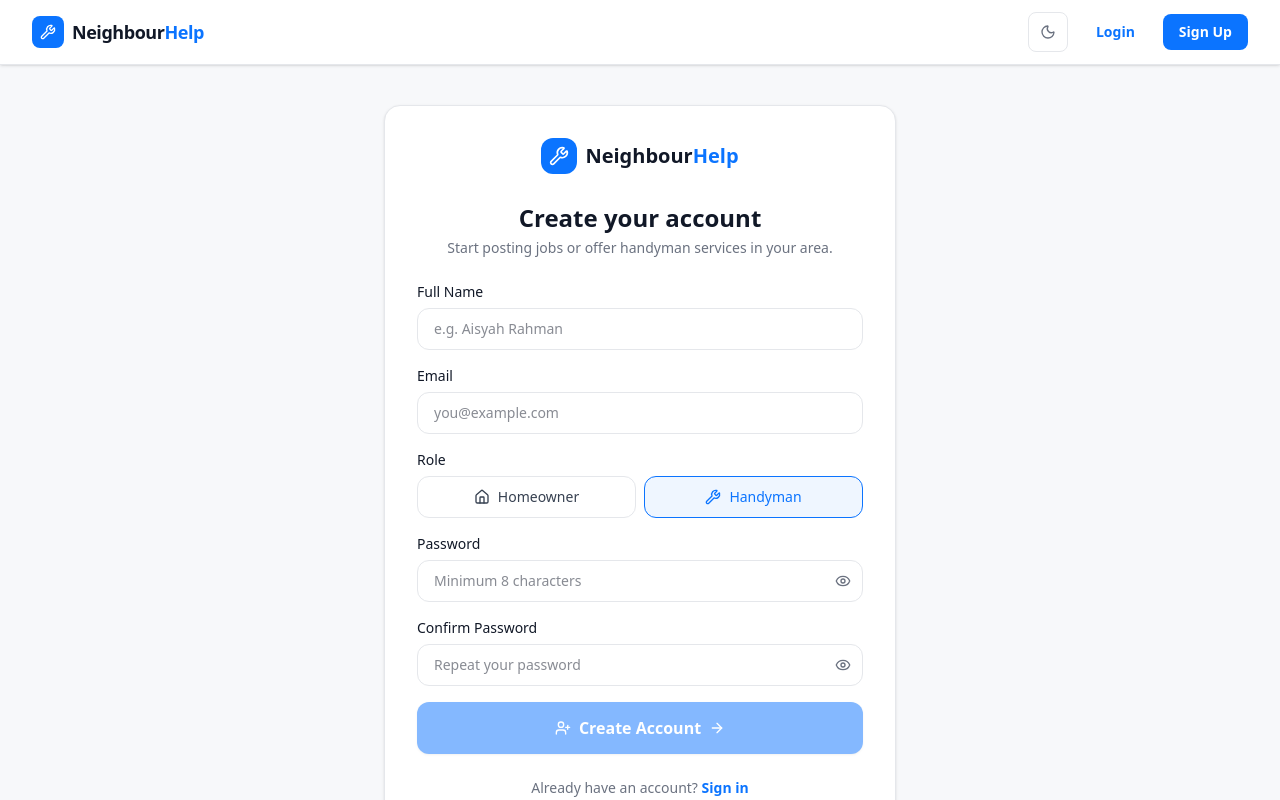
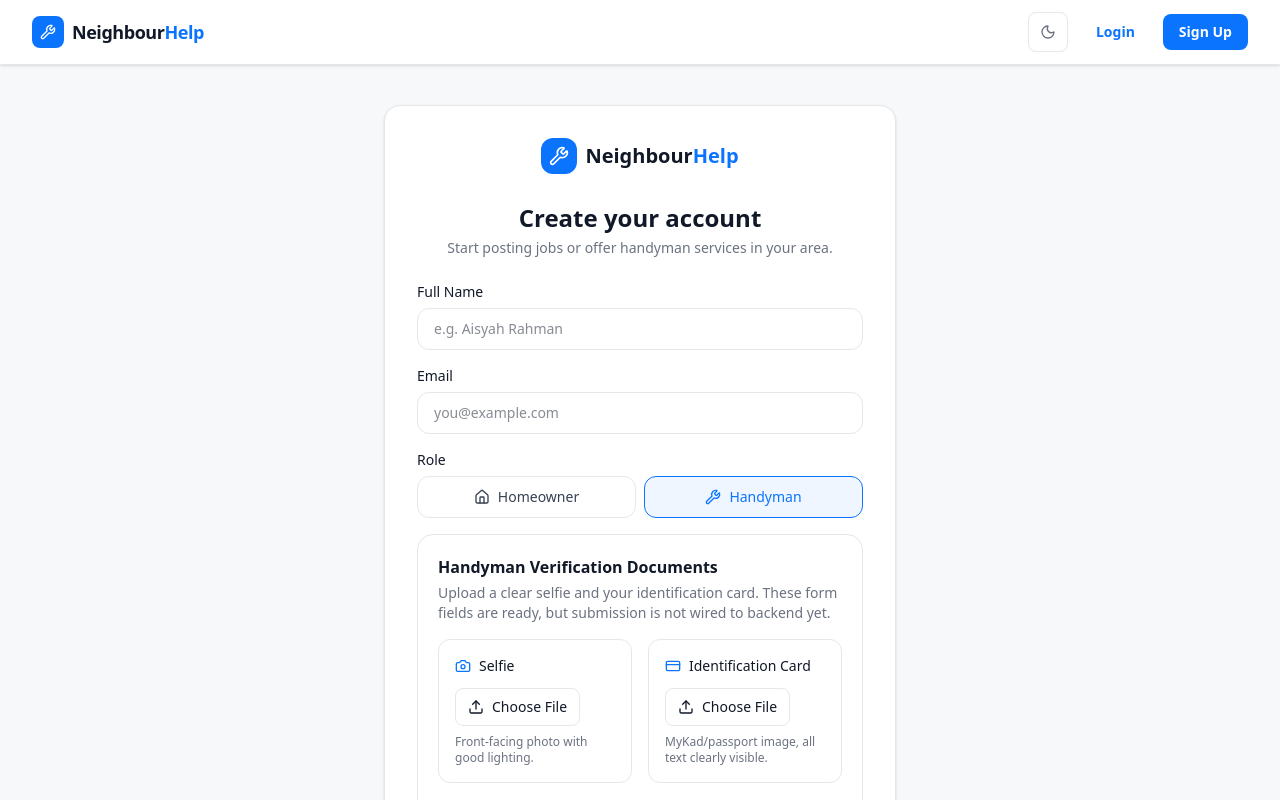
Before and after one commit to AaronHo-0716/DDAC, a Next.js app in the folder neighbour-help/: page /register in a window 1280 px wide. Both pictures are taken after a click on the button "Handyman". Shown: the top 800 px of the page. Built offline with nearby package versions, Linux system fonts and the light colour scheme.

Commit message:
fix npm run build and add verification form for handyman
form does not work

```diff
--- /dev/null
+++ b/neighbour-help/app/components/ui/HandymanVerificationForms.tsx
@@ -0,0 +1,193 @@
+"use client";
+
+import { useEffect, useRef, useState } from "react";
+import { Camera, CreditCard, Upload, X } from "lucide-react";
+import PrimaryButton from "./PrimaryButton";
+
+interface HandymanVerificationFormsProps {
+  mode: "signup" | "reverify";
+  onFilesChange?: (hasRequiredFiles: boolean) => void;
+}
+
+const MAX_FILE_SIZE_MB = 10;
+const MAX_FILE_SIZE_BYTES = MAX_FILE_SIZE_MB * 1024 * 1024;
+const ACCEPTED_TYPES = ["image/jpeg", "image/png", "image/webp", "image/heic", "image/heif"];
+
+function validateImage(file: File): string | null {
+  if (file.size > MAX_FILE_SIZE_BYTES) {
+    return `File too large. Max size is ${MAX_FILE_SIZE_MB}MB.`;
+  }
+
+  if (!file.type || !ACCEPTED_TYPES.includes(file.type.toLowerCase())) {
+    return "Unsupported format. Please upload JPG, PNG, WEBP, or HEIC images.";
+  }
+
+  return null;
+}
+
+function FileField({
+  label,
+  hint,
+  file,
+  onSelect,
+  onClear,
+  inputRef,
+  icon,
+}: {
+  label: string;
+  hint: string;
+  file: File | null;
+  onSelect: (file: File | null) => void;
+  onClear: () => void;
+  inputRef: React.RefObject<HTMLInputElement | null>;
+  icon: React.ReactNode;
+}) {
+  return (
+    <div className="rounded-xl border border-[#E5E7EB] p-4">
+      <div className="mb-3 flex items-center gap-2 text-sm font-medium text-[#111827]">
+        {icon}
+        {label}
+      </div>
+
+      <input
+        ref={inputRef}
+        type="file"
+        accept="image/jpeg,image/png,image/webp,image/heic,image/heif"
+        className="hidden"
+        onChange={(e) => onSelect(e.target.files?.[0] ?? null)}
+      />
+
+      <button
+        type="button"
+        onClick={() => inputRef.current?.click()}
+        className="inline-flex items-center gap-2 rounded-lg border border-[#E5E7EB] px-3 py-2 text-sm text-[#111827] hover:bg-[#F7F8FA]"
+      >
+        <Upload className="w-4 h-4" /> Choose File
+      </button>
+
+      {file && (
+        <div className="mt-3 flex items-center justify-between rounded-lg border border-[#E5E7EB] bg-[#F9FAFB] px-3 py-2">
+          <div className="min-w-0">
+            <p className="truncate text-sm text-[#111827]">{file.name}</p>
+            <p className="text-xs text-[#6B7280]">{(file.size / (1024 * 1024)).toFixed(2)} MB</p>
+          </div>
+          <button
+            type="button"
+            onClick={onClear}
+            className="ml-3 flex h-7 w-7 items-center justify-center rounded-md text-[#6B7280] hover:bg-[#F3F4F6]"
+            aria-label="Remove selected file"
+          >
+            <X className="w-4 h-4" />
+          </button>
+        </div>
+      )}
+
+      <p className="mt-2 text-xs text-[#6B7280]">{hint}</p>
+    </div>
+  );
+}
+
+export default function HandymanVerificationForms({ mode, onFilesChange }: HandymanVerificationFormsProps) {
+  const [selfieFile, setSelfieFile] = useState<File | null>(null);
+  const [idCardFile, setIdCardFile] = useState<File | null>(null);
+  const [error, setError] = useState<string | null>(null);
+  const [message, setMessage] = useState<string | null>(null);
+
+  const selfieInputRef = useRef<HTMLInputElement | null>(null);
+  const idCardInputRef = useRef<HTMLInputElement | null>(null);
+
+  useEffect(() => {
+    onFilesChange?.(!!selfieFile && !!idCardFile);
+  }, [selfieFile, idCardFile, onFilesChange]);
+
+  const handlePick = (
+    file: File | null,
+    assign: (file: File | null) => void,
+    inputRef: React.RefObject<HTMLInputElement | null>
+  ) => {
+    setMessage(null);
+
+    if (!file) {
+      assign(null);
+      return;
+    }
+
+    const validationError = validateImage(file);
+    if (validationError) {
+      setError(validationError);
+      assign(null);
+      if (inputRef.current) {
+        inputRef.current.value = "";
+      }
+      return;
+    }
+
+    setError(null);
+    assign(file);
+  };
+
+  const clearFile = (
+    assign: (file: File | null) => void,
+    inputRef: React.RefObject<HTMLInputElement | null>
+  ) => {
+    assign(null);
+    setError(null);
+    if (inputRef.current) {
+      inputRef.current.value = "";
+    }
+  };
+
+  return (
+    <div className="rounded-2xl border border-[#E5E7EB] bg-white p-5 space-y-4">
+      <div>
+        <h3 className="text-base font-semibold text-[#111827]">
+          {mode === "reverify" ? "Reverification Documents" : "Handyman Verification Documents"}
+        </h3>
+        <p className="mt-1 text-sm text-[#6B7280]">
+          Upload a clear selfie and your identification card. These form fields are ready, but submission is not wired to backend yet.
+        </p>
+      </div>
+
+      {error && (
+        <div className="rounded-xl border border-red-200 bg-red-50 px-4 py-3 text-sm text-red-700">{error}</div>
+      )}
+
+      {message && (
+        <div className="rounded-xl border border-blue-200 bg-blue-50 px-4 py-3 text-sm text-blue-700">{message}</div>
+      )}
+
+      <div className="grid grid-cols-1 gap-4 md:grid-cols-2">
+        <FileField
+          label="Selfie"
+          hint="Front-facing photo with good lighting."
+          file={selfieFile}
+          onSelect={(file) => handlePick(file, setSelfieFile, selfieInputRef)}
+          onClear={() => clearFile(setSelfieFile, selfieInputRef)}
+          inputRef={selfieInputRef}
+          icon={<Camera className="w-4 h-4 text-[#0B74FF]" />}
+        />
+
+        <FileField
+          label="Identification Card"
+          hint="MyKad/passport image, all text clearly visible."
+          file={idCardFile}
+          onSelect={(file) => handlePick(file, setIdCardFile, idCardInputRef)}
+          onClear={() => clearFile(setIdCardFile, idCardInputRef)}
+          inputRef={idCardInputRef}
+          icon={<CreditCard className="w-4 h-4 text-[#0B74FF]" />}
+        />
+      </div>
+
+      <div className="pt-1">
+        <PrimaryButton
+          type="button"
+          variant="secondary"
+          disabled={!selfieFile || !idCardFile}
+          onClick={() => setMessage("Verification submission will be enabled once backend endpoint is ready.")}
+        >
+          {mode === "reverify" ? "Submit Reverification" : "Submit Verification Documents"}
+        </PrimaryButton>
+      </div>
+    </div>
+  );
+}
--- a/neighbour-help/app/handyman/page.tsx
+++ b/neighbour-help/app/handyman/page.tsx
@@ -11,6 +11,7 @@ import {
 } from "lucide-react";
 import PrimaryButton from "../components/ui/PrimaryButton";
 import StatusBadge from "../components/ui/StatusBadge";
+import HandymanVerificationForms from "../components/ui/HandymanVerificationForms";
 import type { Job, JobCategory } from "../types";
 import { useRequireRole } from "../lib/hooks/useRequireRole";
 import { jobsService } from "../lib/api/jobs";
@@ -114,6 +115,7 @@ export default function HandymanPage() {
   const [categoryFilter, setCategoryFilter] = useState<JobCategory | "">("");
   const [emergencyOnly, setEmergencyOnly] = useState(false);
   const [showFilters, setShowFilters] = useState(false);
+  const [showReverifyForms, setShowReverifyForms] = useState(false);
   const verificationStatus = user?.verification ?? "pending";
   const isApproved = verificationStatus === "approved";
 
@@ -199,10 +201,22 @@ export default function HandymanPage() {
                     : "Account verification pending"}
                 </p>
                 {verificationStatus === "rejected" ? (
-                  <p className="mt-1 text-sm">
-                    Your handyman verification was rejected. You can browse jobs,
-                    but bid submission is disabled. Please contact support or an admin.
-                  </p>
+                  <>
+                    <p className="mt-1 text-sm">
+                      Your handyman verification was rejected. You can browse jobs,
+                      but bid submission is disabled until you reverify.
+                    </p>
+                    <div className="mt-3">
+                      <PrimaryButton
+                        type="button"
+                        size="sm"
+                        variant="outline"
+                        onClick={() => setShowReverifyForms((prev) => !prev)}
+                      >
+                        {showReverifyForms ? "Hide Reverify Form" : "Reverify"}
+                      </PrimaryButton>
+                    </div>
+                  </>
                 ) : (
                   <p className="mt-1 text-sm">
                     Your handyman account has not been verified yet. You can browse jobs,
@@ -211,6 +225,12 @@ export default function HandymanPage() {
                 )}
               </div>
             </div>
+          </div>
+        )}
+
+        {verificationStatus === "rejected" && showReverifyForms && (
+          <div className="mb-6">
+            <HandymanVerificationForms mode="reverify" />
           </div>
         )}
 
--- a/neighbour-help/app/register/page.tsx
+++ b/neighbour-help/app/register/page.tsx
@@ -6,6 +6,7 @@ import { useRouter, useSearchParams } from "next/navigation";
 import { UserPlus, Wrench, Home, ArrowRight, Eye, EyeOff } from "lucide-react";
 import PrimaryButton from "../components/ui/PrimaryButton";
 import NotificationToast from "../components/ui/NotificationToast";
+import HandymanVerificationForms from "../components/ui/HandymanVerificationForms";
 import { ApiClientError } from "../lib/api/client";
 import { useAuth } from "../lib/context/AuthContext";
 import type { UserRole } from "../types";
@@ -28,6 +29,7 @@ function RegisterForm() {
   const [password, setPassword] = useState("");
   const [confirmPassword, setConfirmPassword] = useState("");
   const [role, setRole] = useState<UserRole>(initialRole);
+  const [hasVerificationDocs, setHasVerificationDocs] = useState(false);
   const [error, setError] = useState<string | null>(null);
 
   const passwordMismatch = confirmPassword.length > 0 && password !== confirmPassword;
@@ -36,11 +38,18 @@ function RegisterForm() {
     email.trim() !== "" &&
     password.length >= 8 &&
     confirmPassword.length >= 8 &&
-    !passwordMismatch;
+    !passwordMismatch &&
+    (role !== "handyman" || hasVerificationDocs);
 
   const handleSubmit = async (e: React.FormEvent) => {
     e.preventDefault();
     if (!canSubmit) return;
+
+    if (role === "handyman" && !hasVerificationDocs) {
+      setError("Please select both selfie and identification card images before registering as a handyman.");
+      return;
+    }
+
     setError(null);
 
     try {
@@ -137,6 +146,15 @@ function RegisterForm() {
             </div>
           </div>
 
+          {role === "handyman" && (
+            <div>
+              <HandymanVerificationForms
+                mode="signup"
+                onFilesChange={setHasVerificationDocs}
+              />
+            </div>
+          )}
+
           <div>
             <label className="block text-sm font-medium text-[#111827] mb-1.5">Password</label>
             <div className="relative">
--- a/neighbour-help/app/reports/page.tsx
+++ b/neighbour-help/app/reports/page.tsx
@@ -1,7 +1,7 @@
 "use client";
 
 import Link from "next/link";
-import { useEffect, useMemo, useState } from "react";
+import { Suspense, useEffect, useMemo, useState } from "react";
 import { useSearchParams } from "next/navigation";
 import { AlertTriangle, Send } from "lucide-react";
 import { useRequireRole } from "@/app/lib/hooks/useRequireRole";
@@ -38,7 +38,7 @@ function formatDate(iso?: string) {
   });
 }
 
-export default function ReportsPage() {
+function ReportsPageContent() {
   const { authorized, loading, user } = useRequireRole(["homeowner", "handyman", "admin"]);
   const searchParams = useSearchParams();
 
@@ -272,3 +272,11 @@ export default function ReportsPage() {
     </div>
   );
 }
+
+export default function ReportsPage() {
+  return (
+    <Suspense fallback={null}>
+      <ReportsPageContent />
+    </Suspense>
+  );
+}
```
